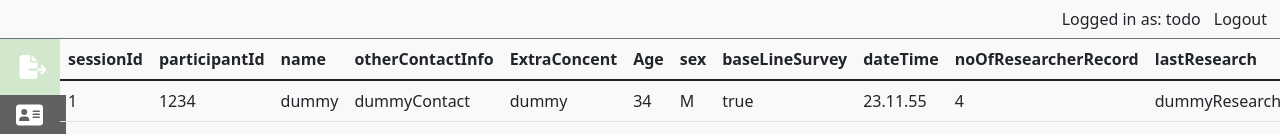
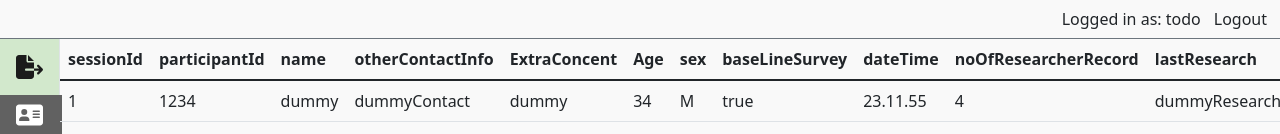
Before and after one commit to tekenradar/researcher-ui, a React (Create React App) app: page /studies/dummy/participant-records in a window 1280 px wide. In both pictures the pointer is over the icon 29 px from the left and 67 px from the top of the page. Shown: the top 134 px of the page. Built offline with nearby package versions, Linux system fonts and the light colour scheme.

Commit message:
changed the hover color of navigation menu

```diff
--- a/src/stylesheets/css/components/study/NavigationMenu.css
+++ b/src/stylesheets/css/components/study/NavigationMenu.css
@@ -5,7 +5,7 @@
 }
 
 .icon:hover{
-    width: 34px;
+    color: #1b1b1b;
 }
 
 .active{
```
